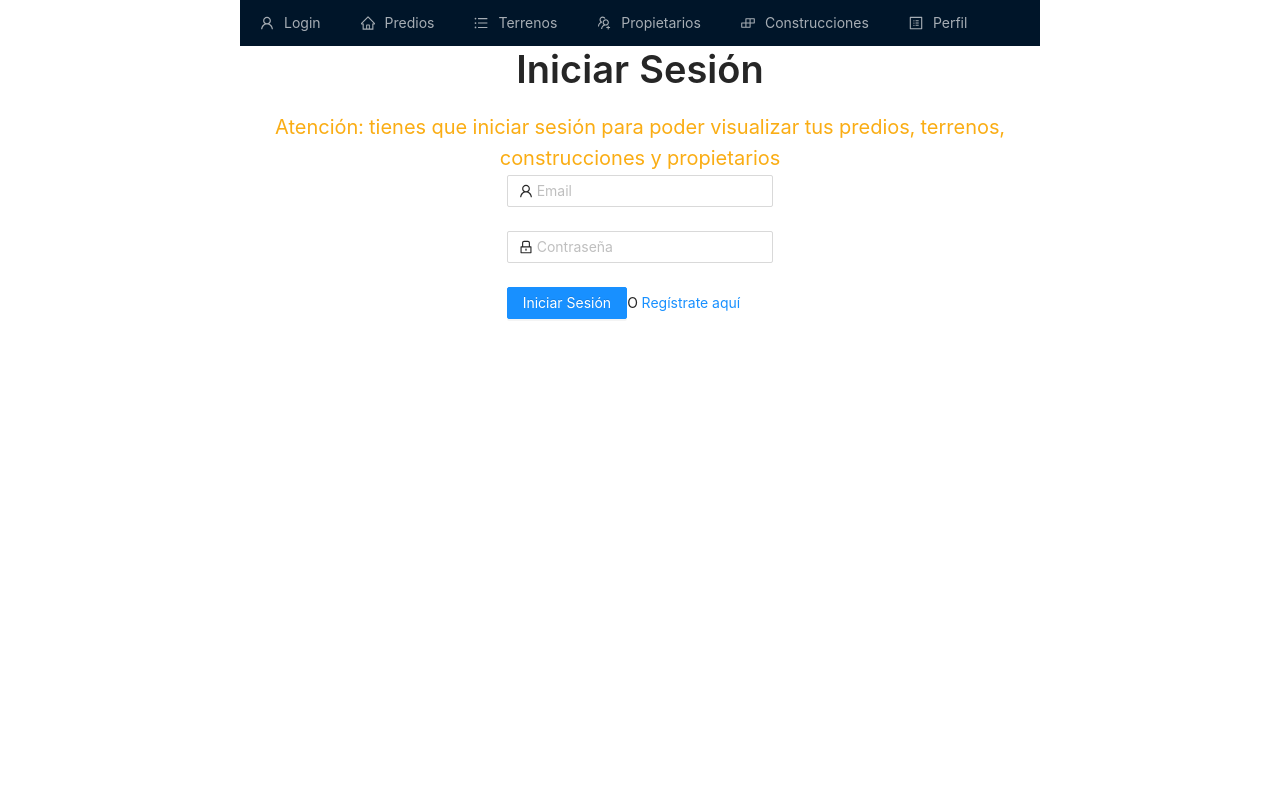
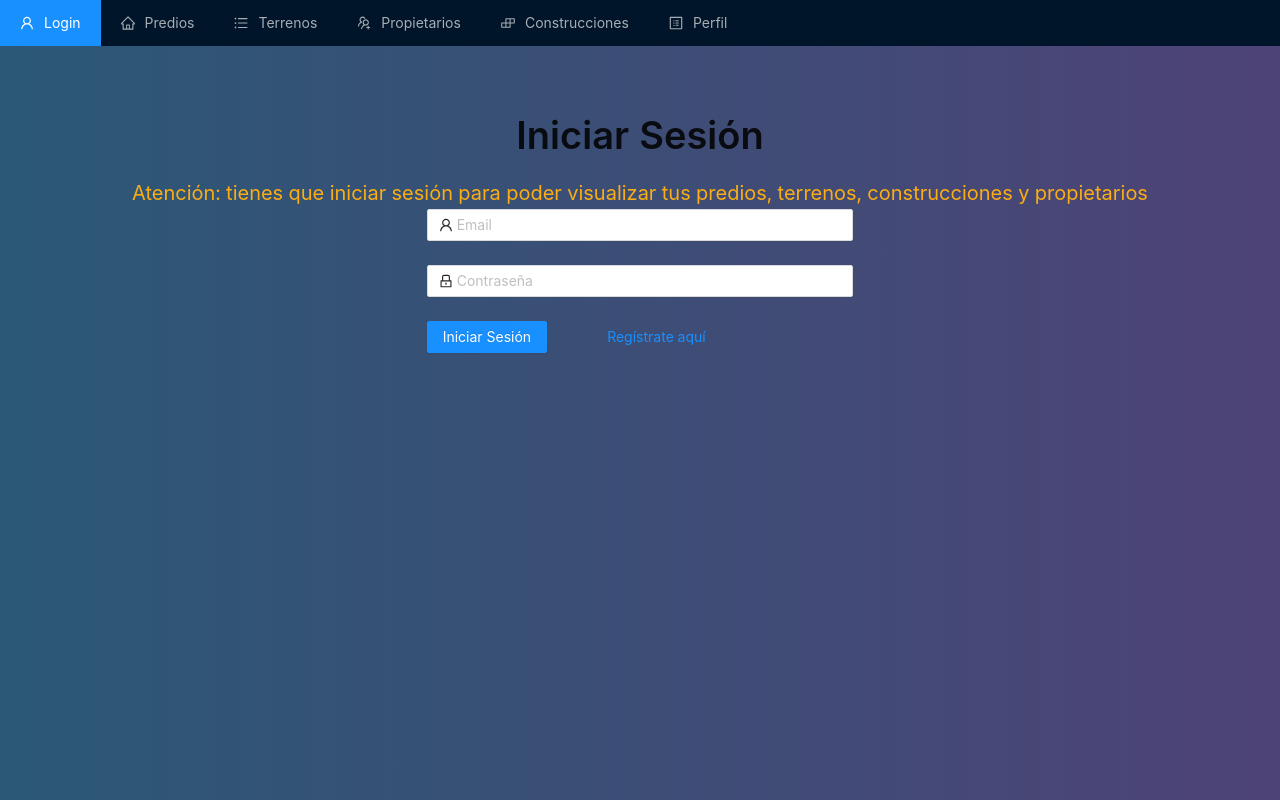
Before and after one commit to manuelg04/PT-Catastro, a Next.js app: page /auth/login in a window 1280 px wide. Built offline with nearby package versions, Linux system fonts and the light colour scheme.

Commit message:
añadiendo mas estilos y ajustando textos mensajes

```diff
--- a/src/pages/auth/login/index.tsx
+++ b/src/pages/auth/login/index.tsx
@@ -1,46 +1,80 @@
-import { useQuery, useApolloClient } from '@apollo/client';
-import { LockOutlined, UserOutlined } from '@ant-design/icons';
-import { Button, Checkbox, Form, Input, Typography, message } from 'antd';
-import Link from 'next/link';
-import { useRouter } from 'next/router';
-import BarraDeNav from '../../menu';
-import 'antd/dist/antd.css';
-import styles from '../../../styles/menu.module.css';
-import { Propietario } from './../../../tipos';
-import axios from 'axios';
-import { MAIN_URL, MY_TOKEN_NAME } from '../../../constantes';
-import { useDispatch } from 'react-redux';
-import { setUser } from '../../redux/userSlice';
+import { useQuery, useApolloClient } from "@apollo/client";
+import { LockOutlined, UserOutlined } from "@ant-design/icons";
+import { Button, Checkbox, Form, Input, Typography, message } from "antd";
+import Link from "next/link";
+import { useRouter } from "next/router";
+import BarraDeNav from "../../menu";
+import "antd/dist/antd.css";
+import styles from "../../../styles/homeLogin.module.css";
+import { Propietario } from "./../../../tipos";
+import axios from "axios";
+import { MAIN_URL, MY_TOKEN_NAME } from "../../../constantes";
+import { useDispatch } from "react-redux";
+import { setUser } from "../../redux/userSlice";
 
 export default function Login() {
   const router = useRouter();
   const client = useApolloClient();
   const [form] = Form.useForm();
   const dispatch = useDispatch(); // obtén dispatch
-;
   const onFinish = async (values: Propietario) => {
-
     try {
-
-      const response = await axios.post(`${MAIN_URL}/api/autenticacion/login`, values)
-      const { nombre, numdoc, tipodoc, email, telefono, direccion, password, tipoprop, idusuario } = response.data;
-      dispatch(setUser({ nombre, numdoc, tipodoc, email, telefono, direccion, password, tipoprop, idusuario }));
-      if(response.status === 200){
-        router.push('/perfil')
+      const response = await axios.post(
+        `${MAIN_URL}/api/autenticacion/login`,
+        values
+      );
+      const {
+        nombre,
+        numdoc,
+        tipodoc,
+        email,
+        telefono,
+        direccion,
+        password,
+        tipoprop,
+        idusuario,
+      } = response.data;
+      dispatch(
+        setUser({
+          nombre,
+          numdoc,
+          tipodoc,
+          email,
+          telefono,
+          direccion,
+          password,
+          tipoprop,
+          idusuario,
+        })
+      );
+      if (response.status === 200) {
+        router.push("/perfil");
       }
     } catch (error) {
-      message.error('Usuario o clave incorrectos');
+      message.error("Usuario o clave incorrectos");
     }
   };
 
   return (
     <>
+    <div style={{
+  position: 'fixed',
+  top: 0,
+  bottom: 0,
+  left: 0,
+  right: 0,
+  background: 'linear-gradient(to right, #2b5876, #4e4376)',
+}}>
       <BarraDeNav />
-      <Typography.Title level={1} style={{textAlign: 'center'}}>
+      <Typography.Title level={1} style={{ textAlign: "center" }}>
         Iniciar Sesión
       </Typography.Title>
-      <Typography.Text type="warning" style={{textAlign: 'center', display: 'block', fontSize: '20px'}}>
-        Atención: tienes que iniciar sesión para poder visualizar tus predios, terrenos, construcciones y propietarios
+      <Typography.Text
+        type="warning"
+        style={{ textAlign: "center", display: "block", fontSize: "20px" }}
+      >
+        Atención: tienes que iniciar sesión para poder visualizar tus predios,
+        terrenos, construcciones y propietarios
       </Typography.Text>
 
       <Form
@@ -58,9 +92,12 @@ export default function Login() {
             span: 8,
           }}
           name="numdoc"
-          rules={[{ required: true, message: 'Por favor ingresa tu cédula' }]}
+          rules={[{ required: true, message: "Por favor ingresa tu cédula" }]}
         >
-          <Input prefix={<UserOutlined className="site-form-item-icon" />} placeholder="Email" />
+          <Input
+            prefix={<UserOutlined className="site-form-item-icon" />}
+            placeholder="Email"
+          />
         </Form.Item>
         <Form.Item
           wrapperCol={{
@@ -68,7 +105,9 @@ export default function Login() {
             span: 8,
           }}
           name="password"
-          rules={[{ required: true, message: 'Por favor ingresa tu contraseña!' }]}
+          rules={[
+            { required: true, message: "Por favor ingresa tu contraseña!" },
+          ]}
         >
           <Input
             prefix={<LockOutlined className="site-form-item-icon" />}
@@ -83,12 +122,27 @@ export default function Login() {
             span: 8,
           }}
         >
-          <Button type="primary" htmlType="submit" className="login-form-button">
-            Iniciar Sesión
-          </Button>
-          O <Link href="/auth/register">Regístrate aquí</Link>
+          <div
+            style={{
+              display: "flex",
+              justifyContent: "flex-start",
+              alignItems: "center",
+            }}
+          >
+            <Button
+              type="primary"
+              htmlType="submit"
+              className="login-form-button"
+            >
+              Iniciar Sesión
+            </Button>
+            <Link href="/auth/register" style={{ marginLeft: "60px" }}>
+              Regístrate aquí
+            </Link>
+          </div>
         </Form.Item>
       </Form>
+      </div>
     </>
   );
 }
--- a/src/pages/index.tsx
+++ b/src/pages/index.tsx
@@ -1,5 +1,6 @@
 import { Button, Typography } from 'antd';
 import { useRouter } from 'next/router';
+import 'antd/dist/antd.css';
 import styles from '../styles/background.module.css';
 
 // eslint-disable-next-line @typescript-eslint/explicit-module-boundary-types
--- a/src/pages/menu.tsx
+++ b/src/pages/menu.tsx
@@ -20,7 +20,6 @@ export default function BarraDeNav() {
   const handleCerrarSesion = async () => {
 
     const response = await axios.post(`${MAIN_URL}/api/autenticacion/logout`)
-    console.log("🚀 ~ response:", response)
     dispatch(setUser({
       nombre: '',
       numdoc: '',
@@ -82,6 +81,9 @@ export default function BarraDeNav() {
           </Link>
         </Menu.Item>
       </Menu>
+      <br />
+      <br />
+      <br />
     </>
   );
 }
--- a/src/pages/predios/index.tsx
+++ b/src/pages/predios/index.tsx
@@ -410,7 +410,7 @@ export default function Predios() {
 
           <Modal
 
-            title="Aqui se mostraria la tabla de terrenos"
+            title="Terrenos asociados al predio"
             open={isModalOpen2}
             onOk={handleOk2}
             onCancel={handleCancel3}
@@ -436,7 +436,7 @@ export default function Predios() {
 
           <Modal
 
-            title="Aqui se mostraria la tabla de construcciones"
+            title="Construcciones asociadas al predio"
             open={isModalOpen}
             onOk={handleOk}
             onCancel={handleCancel2}
--- a/src/pages/terreno/nuevo/index.tsx
+++ b/src/pages/terreno/nuevo/index.tsx
@@ -161,7 +161,7 @@ export default function Terrenos() {
     },
   ]}
 >
-  <Select placeholder="Selecciona un tipo de terreno">
+  <Select placeholder="Selecciona una opción">
     <Option value="rural">Rural</Option>
     <Option value="urbano">Urbano</Option>
   </Select>
@@ -177,7 +177,7 @@ export default function Terrenos() {
     },
   ]}
 >
-  <Select placeholder="¿Tiene construcciones?">
+  <Select placeholder="Selecciona una opción">
     <Option value="si">Si</Option>
     <Option value="no">No</Option>
   </Select>
--- a/src/styles/crearNuevoPredio.module.css
+++ b/src/styles/crearNuevoPredio.module.css
@@ -15,6 +15,9 @@
   padding: 30px;
   border-radius: 8px;
   width: 100%;
+  border: 5px solid rgb(218, 223, 225);
+  border-radius: 5%;
+  padding: 10px;
 }
 
 .form .ant-form-item {
--- /dev/null
+++ b/src/styles/formStyle.module.css
@@ -0,0 +1,5 @@
+#formStyle {
+    border: 5px solid rgb(218, 223, 225);
+   border-radius: 5%;
+   padding: 10px;
+ }
--- /dev/null
+++ b/src/styles/globals.css
@@ -0,0 +1,5 @@
+#formStyle {
+    border: 5px solid rgb(218, 223, 225);
+   border-radius: 5%;
+   padding: 10px;
+ }
```
Also changed, not shown: src/pages/perfil/index.tsx (+20 -34 lines), src/pages/predios/nuevo/index.tsx (+5 -4 lines), src/pages/terreno/index.tsx (+19 -19 lines), src/styles/homeLogin.module.css (added).
